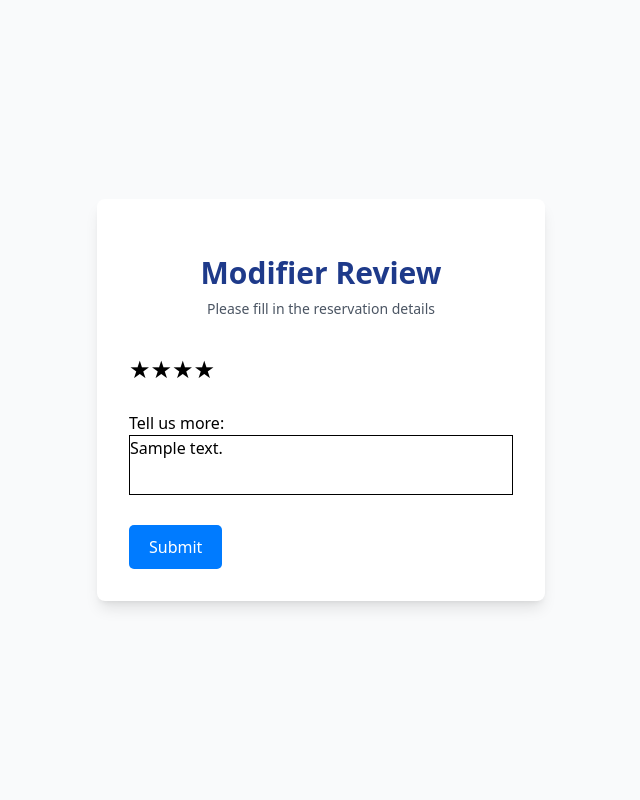
After one commit to Azzedine-zemmari/Location, a PHP site: page /client/fromtClient/updateAvis.php?id=1 in a window 1280 px wide. The commit adds this page. Shown: the whole page, without its empty margins (319-959 px from the left). Run offline with PHP 8.4, Linux system fonts and the light colour scheme; tables that the repository leaves empty or names only in its code hold one stand-in row (values such as "Sample post"); some libraries are stand-ins or nearby versions.

Commit message:
add the update avis

```diff
--- a/client/ClientLogic/Avis.php
+++ b/client/ClientLogic/Avis.php
@@ -45,4 +45,19 @@ class avis{
         return $stmt->execute();
     }
 
+    public function updateReview($idAvis,$avis,$comment){
+        $sql = "update avis set avis = :avis , comment = :comment , updated_at = CURRENT_TIMESTAMP() where id = :idAvis";
+
+        $stmt = $this->conn->prepare($sql);
+        $stmt->bindParam(":avis",$avis);
+        $stmt->bindParam(":comment",$comment);
+        $stmt->bindParam(":idAvis",$idAvis);
+
+        if($stmt->execute()){
+            return true;
+        }
+        else{
+            return false;
+        }
+    }
 }
--- a/client/fromtClient/DetailVehicule.php
+++ b/client/fromtClient/DetailVehicule.php
@@ -222,9 +222,10 @@ $allReviews = $cls3->showAll($id);
                             <!-- Review Comment -->
                             <div class="prose prose-sm text-gray-600">
                                 <p><?php echo $review['comment']; ?></p>
-                                <div class="flex justify-end">
+                                <div class="flex justify-end gap-3">
                                     <?php if($review['userId'] == $userId):?>
                                         <a href="../ClientLogic/deleteAvis.php?id=<?php echo $review['id'] ?>"><img src="./image/delete.svg" class="w-4 h-4" alt=""></a>
+                                        <a href="./updateAvis.php?id=<?php echo $review['id'] ?>"><img src="./image/update.svg" class="w-4 h-4" alt=""></a>
                                     <?php endif; ?>
                                 </div>
                             </div>
--- a/client/fromtClient/reservation.php
+++ b/client/fromtClient/reservation.php
@@ -50,9 +50,6 @@ if($stmt->execute()){
                 </p>
             </div>
             <form class="mt-8 space-y-6" action="#" method="POST">
-                <input type="hidden" name="userId" value="123">
-                <input type="hidden" name="vehiculeId" value="456">
-
                 <div class="rounded-md shadow-sm space-y-4">
                     <div>
                         <label for="date_debut" class="block text-sm font-medium text-gray-700">
--- /dev/null
+++ b/client/fromtClient/updateAvis.php
@@ -0,0 +1,141 @@
+<?php
+// session_start();
+// require "../ClientLogic/reservationLogic.php";
+
+// if(isset($_POST['submit'])){
+//     $cls = new reservation();
+//     $userId = $_SESSION['userId'];
+//     $vehiculeId = $_GET['id'];
+//     $dd = $_POST['date_debut'];
+//     $df = $_POST['date_fin'];
+//     $lieu = $_POST['lieuId'];
+//     $obj = $cls->insertRservation($userId,$vehiculeId,$dd,$df,$lieu);
+//     if($obj){
+//         header("Location: ./index.php");
+//     }
+//     else{
+//         echo "errror";
+//     }
+// }
+require "../ClientLogic/Avis.php";
+require_once "../../Config.php";
+$connection = new connection();
+$conn = $connection->conn();
+$class = new avis();
+$id = $_GET['id'];
+$sql = "select * from avis where id = :id";
+$stmt = $conn->prepare($sql);
+$stmt->bindParam(":id",$id);
+
+if($stmt->execute()){
+    $result = $stmt->fetch();
+}
+else{
+    echo "error";
+}
+if(isset($_POST['submit'])){
+    $rate = $_POST['rating'];
+    $comment = $_POST['comment'];
+
+    $avisId = $_POST['id'];
+
+    $update = $class->updateReview($avisId,$rate,$comment);
+
+    if($update){
+        header("Location: ./index.php");
+    }
+    else{
+        echo "error";
+    }
+
+}
+?>
+
+
+<!DOCTYPE html>
+<html lang="en">
+<head>
+    <meta charset="UTF-8">
+    <meta name="viewport" content="width=device-width, initial-scale=1.0">
+    <title>Vehicle Reservation</title>
+    <script src="https://cdn.tailwindcss.com"></script>
+    <style>
+        .rating {
+	margin-bottom: 20px;
+	display: flex;
+	flex-direction: row-reverse;
+	justify-content: flex-end;
+}
+
+.rating input {
+	display: none;
+}
+
+.rating label {
+	font-size: 24px;
+	cursor: pointer;
+}
+
+.rating label:hover,
+.rating label:hover ~ label {
+	color: orange;
+}
+
+.rating input:checked ~ label {
+	color: orange;
+}
+.comment {
+	margin-bottom: 20px;
+}
+
+.comment textarea {
+	width: 100%;
+	height: 60px;
+    border: 1px solid black;
+	resize: none;
+}
+
+.submit-btn {
+	background-color: #007bff;
+	color: #fff;
+	padding: 10px 20px;
+	border: none;
+	cursor: pointer;
+	border-radius: 5px;
+}
+    </style>
+    </head>
+<body class="bg-gray-50">
+    <div class="min-h-screen flex items-center justify-center py-12 px-4 sm:px-6 lg:px-8">
+        <div class="max-w-md w-full space-y-8 bg-white p-8 rounded-lg shadow-lg">
+            <div>
+                <h2 class="mt-6 text-center text-3xl font-extrabold text-blue-900">
+                    Modifier Review
+                </h2>
+                <p class="mt-2 text-center text-sm text-gray-600">
+                    Please fill in the reservation details
+                </p>
+            </div>
+            <form class="mt-8 space-y-6" action="#" method="POST">
+                <input type="hidden" name="id" value="<?php echo $result['id']?>">
+            <div class="rating">
+                    <!-- Notice that the stars are in reverse order -->
+                    <input type="radio" id="star5" name="rating" value="satisfer" <?php echo ($result['avis'] == 'satisfer') ? 'checked' : ''; ?>>
+                    <label for="star5">&#9733;</label>
+                    <input type="radio" id="star4" name="rating" value="bien"  <?php echo ($result['avis'] == 'bien') ? 'checked' : ''; ?>>
+                    <label for="star4">&#9733;</label>
+                    <input type="radio" id="star3" name="rating" value="pas mal"  <?php echo ($result['avis'] == 'pas mal') ? 'checked' : ''; ?>>
+                    <label for="star3">&#9733;</label>
+                    <input type="radio" id="star2" name="rating" value="null"  <?php echo ($result['avis'] == 'null') ? 'checked' : ''; ?>>
+                    <label for="star2">&#9733;</label>
+                </div>
+                <div class="comment">
+				<label for="comment">Tell us more:</label><br>
+				<textarea id="comment" name="comment"><?php echo $result['comment']?></textarea>
+			</div>
+                <button name="submit" type="submit" class="submit-btn">Submit</button>
+            </form>
+        </div>
+    </div>
+</body>
+</html>
```
